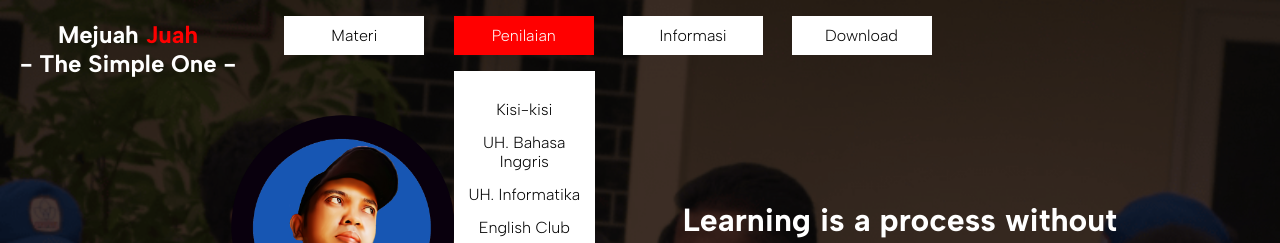
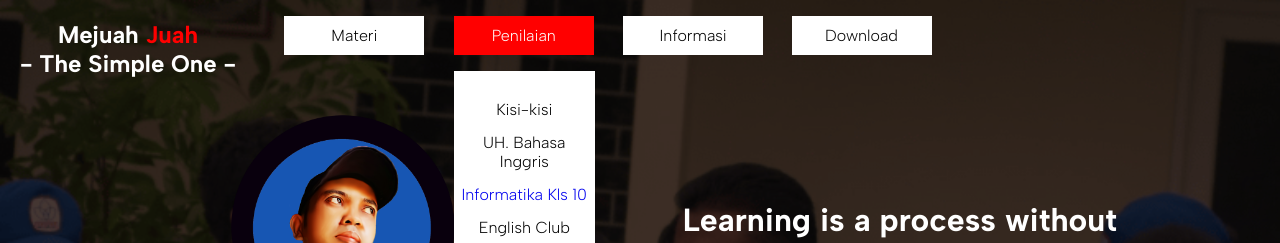
Before and after one commit to gintingprojects19/profile, a plain HTML site: page index.html in a window 1280 px wide. Both pictures are taken after a click on the element "Penilaian". Shown: the top 243 px of the page. Drawn offline with Linux system fonts and the light colour scheme; a web font is replaced by a local one.

Commit message:
Update index.html

```diff
--- a/index.html
+++ b/index.html
@@ -46,7 +46,7 @@
                     <div id="open-p">
                         <p class="submenu">Kisi-kisi</p>
                         <p class="submenu">UH. Bahasa Inggris</p>
-                        <p class="submenu">UH. Informatika</p>
+                        <a href="https://gintingprojects19.github.io/profile/"><p class="submenu">Informatika Kls 10</p></a>
                         <p class="submenu">English Club</p>
                         <a href="https://gintingprojects19.github.io/ppo/"><p class="submenu">Penilaian Online</p></a>
                         <p id="cls-p">X</p>
```
